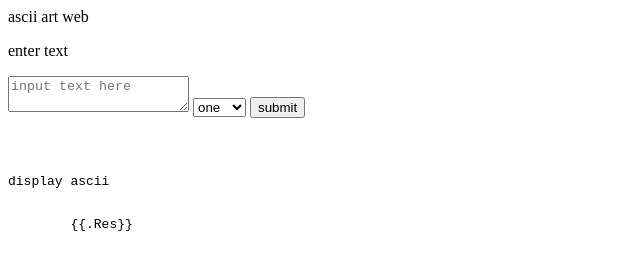
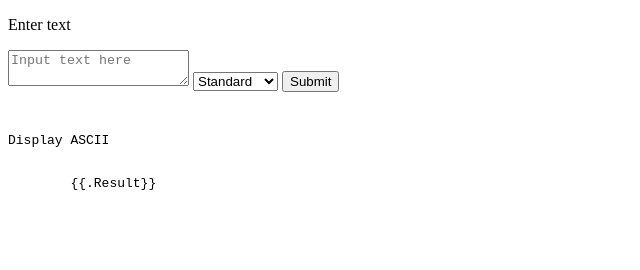
Before and after one commit to VictorPaulArony/ascii-art-web, a plain HTML site: page index.html in a window 1280 px wide. Shown: the whole page, without its empty margins (0-640 px from the left). Drawn offline with Linux system fonts and the light colour scheme.

Commit message:
UPDATE: index.html file for the web oparation

```diff
--- a/index.html
+++ b/index.html
@@ -1,20 +1,22 @@
 <!DOCTYPE html>
-<title>ascii art web</title>
-<head>ascii art web</head>
+<html>
+<head>
+    <title>ASCII Art Web</title>
+</head>
 <body>
-    <p>enter text</p>
-    <form method="post">
-    <textarea placeholder="input text here" name="words"></textarea>
-
-    <select name="Files">
-        <option value="standard.txt"> one</option>
-        <option value="shadow.txt">two</option>
-        <option value="thinkertoy.txt">three</option>
-    </select>
-    <button>submit</button>
-</form>
+    <p>Enter text</p>
+    <form method="post" action="/">
+        <textarea placeholder="Input text here" name="Word"></textarea>
+        <select name="Banner">
+            <option value="standard.txt">Standard</option>
+            <option value="shadow.txt">Shadow</option>
+            <option value="thinkertoy.txt">Thinkertoy</option>
+        </select>
+        <button type="submit">Submit</button>
+    </form>
     <pre>
-        <p>display ascii</p>
-        {{.Res}}
+        <p>Display ASCII</p>
+        {{.Result}}
     </pre>
 </body>
+</html>
```
